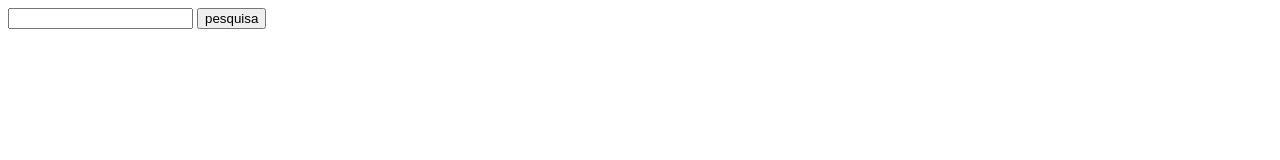
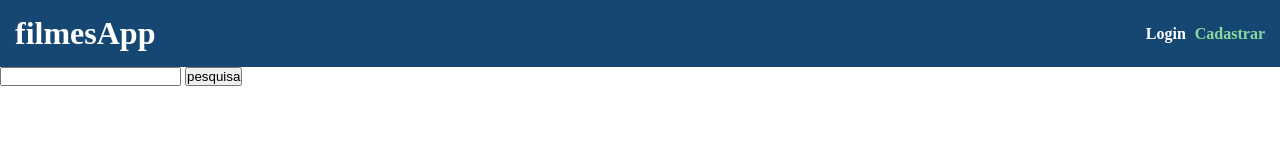
Before and after one commit to Paulogrdc/filmesApp-, a plain HTML site: page index.Html in a window 1280 px wide. Drawn offline with Linux system fonts and the light colour scheme.

Commit message:
fiz o cabeçalho do site

```diff
--- a/index.Html
+++ b/index.Html
@@ -7,6 +7,15 @@
     <link rel="stylesheet" href="index.css">
 </head>
 <body>
+
+    <header class="header">
+        <h1>filmesApp</h1>
+        <nav>
+            <a href="#" class="link">Login</a>
+            <a href="#" class="link2">Cadastrar</a>
+        </nav>
+    </header>
+
     <form action="">
         <input type="text" name="pesquisa" id="input">
         <button> pesquisa</button>
--- a/index.css
+++ b/index.css
@@ -1,4 +1,41 @@
+*{
+    padding: 0px;
+    margin: 0px;
+    box-sizing: border-box;
+}
+
+
+.header {
+    width: 100%;
+    display: flex;
+    justify-content: space-between;
+    background-color: #164773;
+    color: white;
+    padding: 15px;
+    align-items:center;
+
+}
+
+.link {
+    text-decoration: none;
+    color: white;
+    font-size: 16px;
+    font-weight: 600;
+    padding: 5px
+
+}
+
+.link2 {
+    text-decoration: none;
+    color: #89D99D;
+    font-size: 16px;
+    font-weight: 600;
+}
+
+
+
 .lista {
+
     display: grid;
     grid-template-columns: repeat(auto-fit, minmax(200px, 1fr));
     gap: 1.5rem
```
